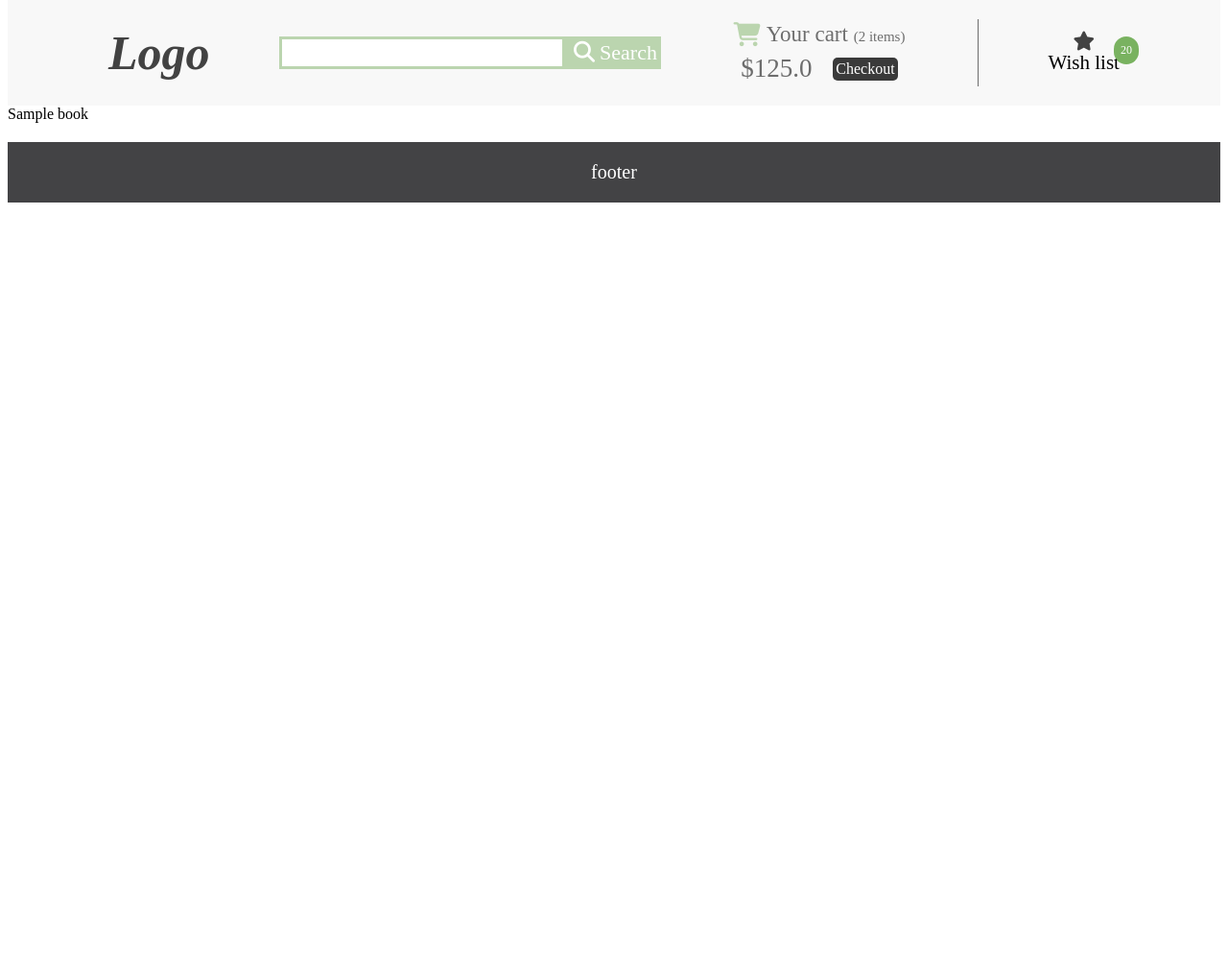
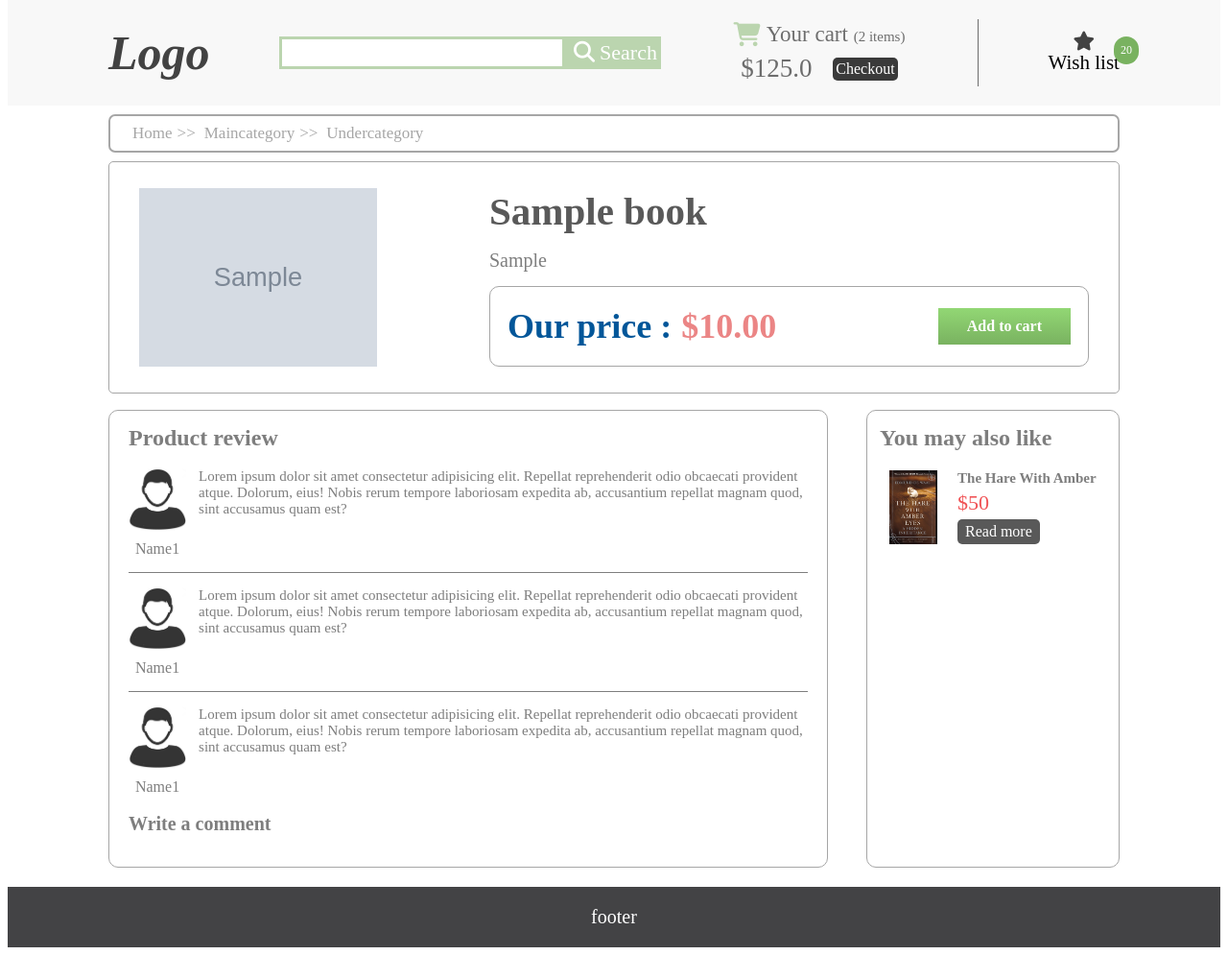
Before and after one commit to Rwwwrl/Book-store-pet-project, a Django app: a page that uses templates/base.html in a window 1280 px wide. Shown: the part 42-1037 px from the top of the page at 96% size. Before the commit the page ends 253 px from the top, so only its background shows below. Run offline with Django 3.2, Linux system fonts and the light colour scheme; tables that the repository leaves empty hold one stand-in row (values such as "Sample post"); grey boxes marked "Sample" are stand-in pictures; some libraries are stand-ins or nearby versions; some web fonts are replaced.

Commit message:
Added detail page

```diff
--- a/bookapp/templates/bookapp/book_detail.html
+++ b/bookapp/templates/bookapp/book_detail.html
@@ -1,10 +1,107 @@
 {% extends 'base.html' %}
+{% load static %}
+
+{% block css %}
+<link rel="stylesheet" href="{% static 'css/book_detail.css' %}">
+{% endblock css %}
 
 
 
 {% block main_content %}
 
-{{ book }}
+<div class="container container--book_detail">
+    <div class="breadcrumbs">
+        <a href="{% url 'main_page' %}" class="breadcrumbs_item">Home</a>
+        <a href="#" class="breadcrumbs_item">Maincategory</a>
+        <a href="#" class="breadcrumbs_item">Undercategory</a>
+    </div>
+
+    <section class="book_main_info">
+        <div class="book_image">
+            <img src="{{ book.image.url }}" alt="">
+        </div>
+        <div class="book_info">
+            <h2 class="book__title">{{ book.title }}</h2>
+            <p class="book_shortinfo">{{ book.info }}</p>
+            <div class="buy_block">
+                <div class="buy_info">
+                    <div class="price_info">
+                        <h3 class="our_price">Our price :</h3>
+                        <div class="buy_price">${{ book.price }}</div>
+                    </div>
+                    <div class="add_to_cart_button">Add to cart</div>
+                </div>
+            </div>
+        </div>
+    </section>
+
+    <div class="after_main_block">
+        <div class="left_block_info">
+            <section class="product_review">
+                <h3 class="product_review_title">
+                    Product review
+                </h3>
+                <div class="product_review_by_user_container">
+                    <div class="product_review_by_user">
+                        <div class="user_info">
+                            <img class="user_image" src="{% static 'images/default_avatar.jpg' %}" alt="">
+                            <div class="user_name">Name1</div>
+                        </div>
+                        <div class="user_review">Lorem ipsum dolor sit amet consectetur adipisicing elit. Repellat
+                            reprehenderit odio obcaecati provident atque. Dolorum, eius! Nobis rerum tempore laboriosam
+                            expedita ab, accusantium repellat magnam quod, sint accusamus quam est?</div>
+                    </div>
+                </div>
+
+                <div class="product_review_by_user_container">
+                    <div class="product_review_by_user">
+                        <div class="user_info">
+                            <img class="user_image" src="{% static 'images/default_avatar.jpg' %}" alt="">
+                            <div class="user_name">Name1</div>
+                        </div>
+                        <div class="user_review">Lorem ipsum dolor sit amet consectetur adipisicing elit. Repellat
+                            reprehenderit odio obcaecati provident atque. Dolorum, eius! Nobis rerum tempore laboriosam
+                            expedita ab, accusantium repellat magnam quod, sint accusamus quam est?</div>
+                    </div>
+                </div>
+
+                <div class="product_review_by_user_container">
+                    <div class="product_review_by_user">
+                        <div class="user_info">
+                            <img class="user_image" src="{% static 'images/default_avatar.jpg' %}" alt="">
+                            <div class="user_name">Name1</div>
+                        </div>
+                        <div class="user_review">Lorem ipsum dolor sit amet consectetur adipisicing elit. Repellat
+                            reprehenderit odio obcaecati provident atque. Dolorum, eius! Nobis rerum tempore laboriosam
+                            expedita ab, accusantium repellat magnam quod, sint accusamus quam est?</div>
+                    </div>
+                </div>
+            </section>
+            <section class="section_review_form">
+                <h3 class="write_comment">Write a comment</h3>
+                <form action="" class='review_form'>
+                    {% csrf_token %}
+                </form>
+            </section>
+        </div>
+        <div class="right_block_info">
+            <h3 class="you_may_also_like">You may also like</h3>
+            <div class="book_card_container">
+                <div class="book_card">
+                    <img src="{% static 'images/the hare.jpg' %}" alt="" class="book_card_image">
+                    <div class="book_card_info">
+                        <h3 class="book_card_title">The Hare With Amber</h3>
+                        <div class="book_card_price">$50</div>
+                        <div class="read_more_button">Read more</div>
+                    </div>
+                </div>
+            </div>
+        </div>
+    </div>
+
+
+
+</div>
 
 
 {% endblock main_content %}
--- a/bookapp/views.py
+++ b/bookapp/views.py
@@ -13,7 +13,7 @@ class MainPage(ListView):
     context_object_name = 'books'
 
     # пагинация
-    paginate_by = 1
+    paginate_by = 4
 
     def get_context_data(self, **kwargs):
         context = super().get_context_data(**kwargs)
@@ -38,7 +38,7 @@ class BookList(ListView):
     context_object_name = 'books'
     template_name = 'bookapp/book_list.html'
 
-    paginate_by = 1
+    paginate_by = 4
 
     def dispatch(self, request, *args, **kwargs):
         self.under_category = UnderCategory.objects.filter(slug=kwargs.get('under_category_slug'))[0]
--- /dev/null
+++ b/static/css/book_detail.css
@@ -0,0 +1,274 @@
+/* breadcrumbs */
+
+p, h1, h2, h3, h4, h5, h6 {
+    padding: 0;
+    margin: 0
+}
+
+img {
+    display: block;
+}
+
+.breadcrumbs {
+    border: 2px solid #a6a6a6;
+    border-radius: 7px;
+    margin: 9px 0;
+    padding: 8px 0;
+}
+
+.breadcrumbs_item {
+    color: #a6a6a6;
+    font-size: 17px;
+
+}
+
+.breadcrumbs_item::after {
+    display: inline-block;
+    content: '>>';
+    margin: 0 5px;
+}
+
+.breadcrumbs_item:first-child {
+    margin-left: 23px;
+}
+
+.breadcrumbs_item:last-child::after {
+    display: none;
+}
+
+.breadcrumbs_item:hover {
+    color: #79b260;
+}
+
+/* Главная инфа о книге */
+.book_main_info {
+    padding: 27px 31px;
+    border: 1px solid #a6a6a6;
+    border-radius: 5px;
+    display: flex;
+    flex-direction: row;
+    justify-content: space-between;
+}
+
+.book_image {
+    max-width: 248px;
+    max-height: 392px;
+    display: flex;
+    flex-direction: column;
+    justify-content: center;
+}
+
+.book_info {
+    max-width: 625px;
+    max-height: 392px;
+    width: 100%;
+    display: flex;
+    flex-direction: column;
+    justify-content: space-between;
+}
+
+.book__title {
+    font-size: 41px;
+    color: #595959;
+}
+
+.book_shortinfo {
+    font-size: 20px;
+    color: #7e7e7e;
+}
+
+.buy_block {
+    max-width: 612px;
+    max-height: 172px;
+    padding: 20px 18px;
+    border: 1px solid  #a6a6a6;
+    border-radius: 10px;
+}
+
+.buy_info {
+    display: flex;
+    flex-direction: row;
+    justify-content: space-between;
+    align-items: center;
+}
+
+.price_info {
+    display: flex;
+    flex-direction: row;
+}
+
+.our_price {
+    display: inline-block;
+    font-size: 36px;
+    color: #015699;
+    margin-right: 10px;
+}
+
+.buy_price {
+    font-size: 36px;
+    color: #eb8585;
+    font-weight: bold;
+}
+
+.add_to_cart_button {
+    /* display: inline-block; */
+    display: inline;
+    padding: 10px 30px;
+    background: linear-gradient(to top, #79b260, #92d774);
+    color: white;
+    font-weight: bold;
+}
+
+/* after_main_block */
+
+.after_main_block {
+    display: flex;
+    flex-direction: row;
+    margin-top: 17px;
+    justify-content: space-between;
+}
+
+.left_block_info {
+    max-width: 708px;
+    width: 100%;
+    padding: 15px 20px;
+    border: 1px solid #a6a6a6;
+    border-radius: 10px;
+}
+
+
+
+.product_review_title {
+    font-size: 24px;
+    color: #7e7e7e;
+    margin-bottom: 18px;
+}
+
+.product_review_by_user {
+    display: flex;
+    flex-direction: row;
+    align-items: flex-start;
+}
+
+.user_info {
+    display: flex;
+    flex-direction: column;
+    align-items: center;
+    margin-right: 13px;
+}
+
+.user_image {
+    max-width: 65px;
+    max-height: 65px;
+    width: auto;
+    margin-bottom: 10px;
+}
+
+.user_name {
+    color: #7e7e7e;
+}
+
+.user_review {
+    font-size: 15px;
+    color: #7e7e7e;
+}
+
+
+.product_review_by_user_container {
+    display: flex;
+    flex-direction: column;
+}
+
+.product_review_by_user_container::after {
+    content: '';
+    display: block;
+    width: 100%;
+    height: 1px;
+    background: #7e7e7e;
+    margin: 15px 0;
+}
+
+.product_review_by_user_container:last-child::after {
+    display: none;
+}
+
+/* section review_form */
+
+.write_comment {
+    margin: 18px 0;
+    font-size: 20px;
+    color: #7e7e7e;
+}
+
+
+/* right block info */
+
+.right_block_info {
+    max-width: 236px;
+    width: 100%;
+    border: 1px solid #a6a6a6;
+    border-radius: 10px;
+    padding: 15px 13px;
+}
+
+
+.you_may_also_like {
+    margin-bottom: 18px;
+    font-size: 24px;
+    color: #7e7e7e;
+}
+
+
+.book_card {
+    display: flex;
+    flex-direction: row;
+    justify-content: space-around;
+}
+
+.book_card_image {
+    max-width: 50px;
+    max-height: 78px;
+    width: auto;
+}
+
+.book_card_info {
+    display: flex;
+    flex-direction: column;
+    align-items: flex-start;
+    justify-content: space-between;
+}
+
+.book_card_title {
+    font-size: 15px;
+    color: #7e7e7e;
+}
+
+.book_card_price {
+    font-size: 22px;
+    color: #f05356;
+}
+
+.read_more_button {
+    color: white;
+    padding: 4px 8px;
+    background: #595959;
+    display: inline-block;
+    border-radius: 5px;
+}
+
+.book_card_container {
+    margin-top: 20px;
+}
+
+.book_card_container::after {
+    content: '';
+    width: 100%;
+    display: block;
+    background: grey;
+    height: 1px;
+    margin-top: 10px;
+}
+
+.book_card_container:last-child::after {
+    display: none;
+}
--- a/templates/base.html
+++ b/templates/base.html
@@ -9,7 +9,12 @@
     <link rel="preconnect" href="https://fonts.gstatic.com">
     <link href="https://fonts.googleapis.com/css2?family=Shippori+Mincho+B1&display=swap" rel="stylesheet">
     <script src="https://kit.fontawesome.com/1844b7619b.js" crossorigin="anonymous"></script>
+
     <link rel="stylesheet" href='{% static  "css/main_page.css" %}'>
+    {% block css %}
+
+    {% endblock css %}
+
     <title>Document</title>
 </head>
 
```
Also changed, not shown: static/images/default_avatar.jpg (added), static/images/the hare.jpg (added).
